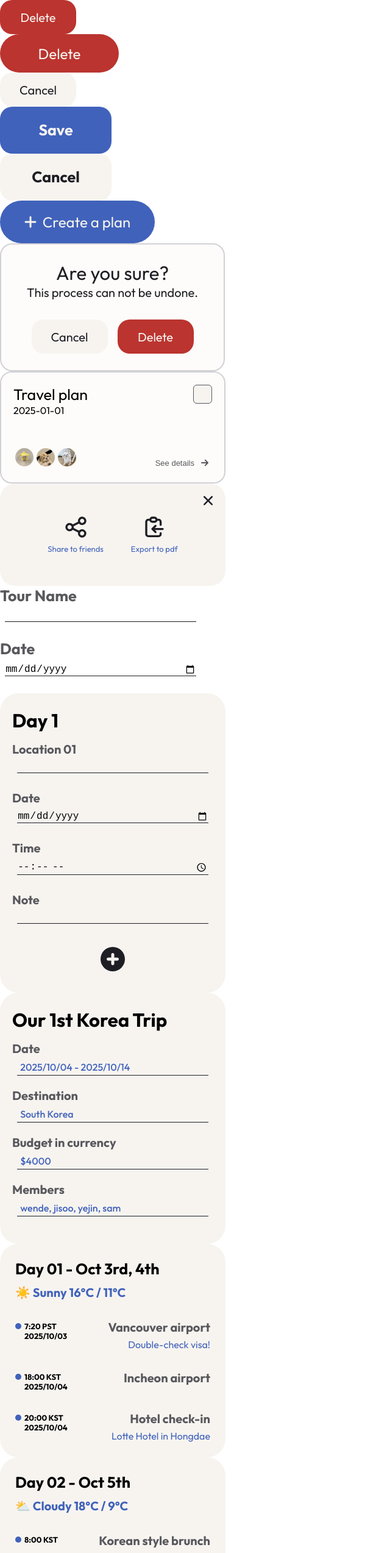
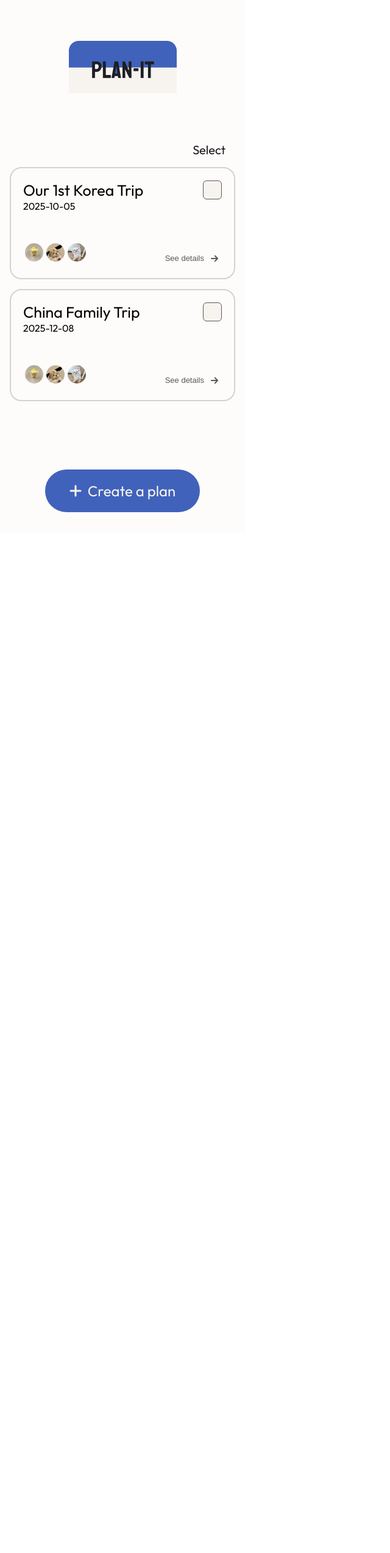
Before and after one commit to wendeshiro/COMP-3170-Plan-it, a React (Vite) app: page / in a window 1280 px wide. Shown: the top 2547 px of the page at 61% size, without its empty margins (0-640 px from the left). After the commit the page ends 874 px from the top, so only its background shows below. Built offline with nearby package versions, Linux system fonts and the light colour scheme.

Commit message:
Upcoming Plan Static page without dropdown

```diff
--- a/package.json
+++ b/package.json
@@ -12,6 +12,7 @@
   "dependencies": {
     "react": "^19.1.1",
     "react-dom": "^19.1.1",
+    "react-router-dom": "^7.9.4",
     "styled-components": "^6.1.19"
   },
   "devDependencies": {
--- a/src/App.jsx
+++ b/src/App.jsx
@@ -1,88 +1,10 @@
 import "./App.css";
-import DeleteModal from "./components/DeleteModal";
-import { Button } from "./components/Button";
-import CreatePlanButton from "./components/AddPlan";
-import PlanCard from "./components/PlanCard";
-import PlanShareModal from "./components/PlanShareModal";
-import Input from "./components/input";
-import InputCard from "./components/InputCard";
-import DayPlanCard from "./components/DayPlanCard";
-import DayPlanCardEvent from "./components/DayPlanCardEvent";
-import DetailsItem from "./components/DetailsItem";
+import UpcomingPlan from "./pages/UpcomingPlan";
 
 function App() {
   return (
     <div>
-      <Button redSmall>Delete</Button>
-      <Button redLarge>Delete</Button>
-      <Button whiteSmall>Cancel</Button>
-      <Button blueLarge>Save</Button>
-      <Button whiteLarge>Cancel</Button>
-      <CreatePlanButton />
-      <DeleteModal />
-      <PlanCard planName="Travel plan" planDate="2025-01-01" />
-      <PlanShareModal />
-      <Input title="Tour Name" />
-      <Input title="Date" type="date" />
-      <InputCard cardTitle="Day 1" style={{ "--input-label-size": "20px" }}>
-        <Input title="Location 01" />
-        <Input title="Date" type="date" />
-        <Input title="Time" type="time" />
-        <Input title="Note" />
-      </InputCard>
-      <InputCard
-        cardTitle="Our 1st Korea Trip"
-        showAddButton={false}
-        style={{ "--input-label-size": "20px" }}
-      >
-        <DetailsItem title="Date" content="2025/10/04 - 2025/10/14" />
-        <DetailsItem title="Destination" content="South Korea" />
-        <DetailsItem title="Budget in currency" content="$4000" />
-        <DetailsItem title="Members" content="wende, jisoo, yejin, sam" />
-      </InputCard>
-      <DayPlanCard cardTitle="Day 01 - Oct 3rd, 4th" weatherIcon="☀️" weather="Sunny 16°C / 11°C">
-        <DayPlanCardEvent
-          date="2025/10/03"
-          time="7:20"
-          timeZone="PST"
-          event="Vancouver airport"
-          note="Double-check visa!"
-        />
-        <DayPlanCardEvent date="2025/10/04" time="18:00" timeZone="KST" event="Incheon airport" />
-        <DayPlanCardEvent
-          date="2025/10/04"
-          time="20:00"
-          timeZone="KST"
-          event="Hotel check-in"
-          note="Lotte Hotel in Hongdae"
-        />
-      </DayPlanCard>
-      <DayPlanCard cardTitle="Day 02 - Oct 5th" weatherIcon="⛅️" weather="Cloudy 18°C / 9°C">
-        <DayPlanCardEvent
-          time="8:00"
-          timeZone="KST"
-          event="Korean style brunch"
-          note="Very spicy hotpot! (Gukbap!)"
-        />
-        <DayPlanCardEvent
-          time="10:00"
-          timeZone="KST"
-          event="Starfield Library"
-          note="Very big beautiful library. and % cafe!"
-        />
-        <DayPlanCardEvent
-          time="11:30"
-          timeZone="KST"
-          event="Shopping at Coex mall"
-          note="Free time! shopping!!"
-        />
-        <DayPlanCardEvent
-          time="14:30"
-          timeZone="KST"
-          event="London Bagel Museum"
-          note="Not a museum, bagel cafe"
-        />
-      </DayPlanCard>
+      <UpcomingPlan />
     </div>
   );
 }
--- a/src/main.jsx
+++ b/src/main.jsx
@@ -2,9 +2,12 @@ import { StrictMode } from "react";
 import { createRoot } from "react-dom/client";
 import "./index.css";
 import App from "./App.jsx";
+import { BrowserRouter } from "react-router-dom";
 
 createRoot(document.getElementById("root")).render(
-    <StrictMode>
-        <App />
-    </StrictMode>
+  <StrictMode>
+    <BrowserRouter>
+      <App />
+    </BrowserRouter>
+  </StrictMode>
 );
--- /dev/null
+++ b/src/pages/UpcomingPlan.css
@@ -0,0 +1,60 @@
+.upcoming-plan {
+  display: flex;
+  flex-direction: column;
+  align-items: center;
+  gap: 0.5rem;
+  padding-top: 3rem;
+  padding-bottom: 1rem;
+  justify-content: center;
+  width: 402px;
+  height: 874px;
+  background-color: #fdfcfa;
+}
+
+.plan-it-logo {
+  padding-bottom: 2rem;
+}
+
+.select-btn-container {
+  width: 100%;
+  display: flex;
+  justify-content: flex-end;
+  padding-right: 2rem;
+  padding-top: 2rem;
+  padding-bottom: 0;
+}
+
+.select-btn-text {
+  display: flex;
+  flex-direction: row;
+  align-items: center;
+  justify-content: flex-end;
+  font-size: 1.25rem;
+  font-style: normal;
+  font-weight: 400;
+  line-height: normal;
+  color: #1e1e24;
+}
+
+.plan-cards-container {
+  display: flex;
+  flex-direction: column;
+  align-items: center;
+  width: 402px;
+  padding-top: 0.5rem;
+  padding-bottom: 0;
+}
+
+.plan-cards {
+  display: flex;
+  flex-direction: column;
+  gap: 1rem;
+}
+
+.add-plan-button {
+  display: flex;
+  flex-direction: column;
+  align-items: center;
+  justify-content: center;
+  padding: 3rem 1rem;
+}
--- /dev/null
+++ b/src/pages/UpcomingPlan.jsx
@@ -0,0 +1,42 @@
+import "./UpcomingPlan.css";
+import logo from "../assets/plan-it_logo.png";
+import PlanCard from "../components/PlanCard";
+import AddPlan from "../components/AddPlan";
+
+const UpcomingPlan = () => {
+  return (
+    <div className="upcoming-plan">
+      <div className="plan-it-logo">
+        <img
+          src={logo}
+          alt="Plan It Logo"
+        />
+      </div>
+
+      <div className="dropdown-menu"></div>
+
+      <div className="select-btn-container">
+        <h3 className="select-btn-text">Select</h3>
+      </div>
+
+      <div className="plan-cards-container">
+        <div className="plan-cards">
+          <PlanCard
+            planName="Our 1st Korea Trip"
+            planDate="2025-10-05"
+          />
+
+          <PlanCard
+            planName="China Family Trip"
+            planDate="2025-12-08"
+          />
+        </div>
+      </div>
+
+      <div className="add-plan-button"></div>
+      <AddPlan />
+    </div>
+  );
+};
+
+export default UpcomingPlan;
```
Also changed, not shown: src/assets/plan-it_logo.png (added), 1 other file (tests, documents, lock files or other folders).
